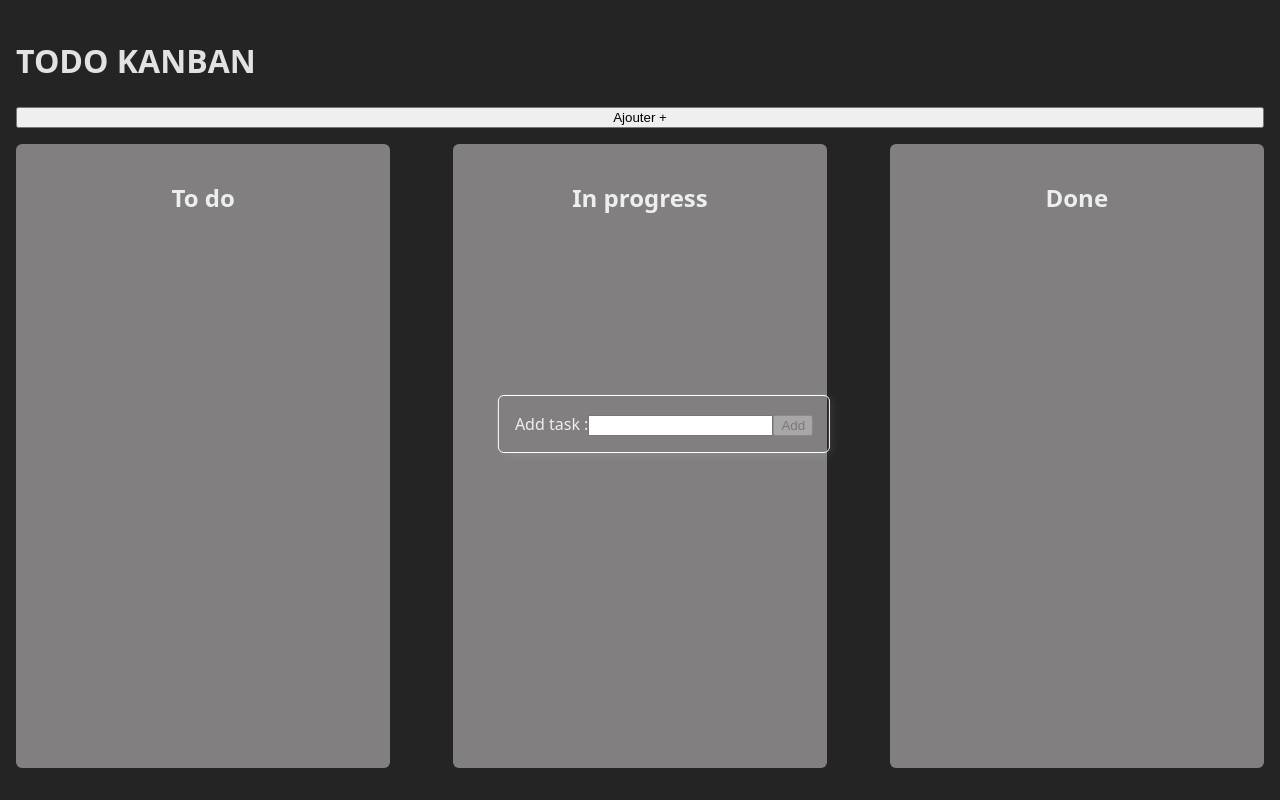
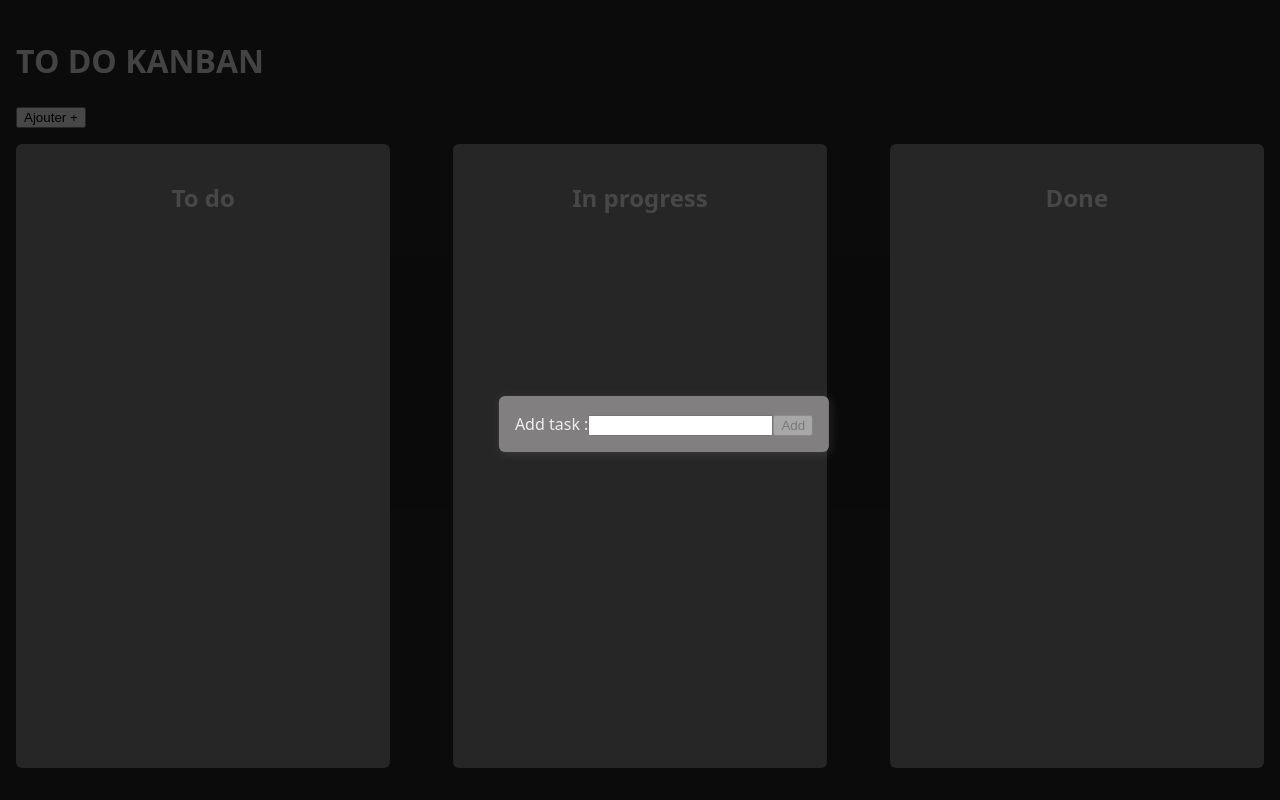
Before and after one commit to OlivierCadoz/vue-playground, a Vue app: page / in a window 1280 px wide. Both pictures are taken after a click on the button "Ajouter +". Built offline with nearby package versions, Linux system fonts and the light colour scheme.

Commit message:
feat(directive): add a click outside directive to close modal

```diff
--- a/src/App.vue
+++ b/src/App.vue
@@ -2,9 +2,11 @@
 import TaskFormModal from './components/organisms/TaskFormModal.vue';
 import ButtonVP from './components/atoms/ButtonVP.vue';
 import { useTask } from './composables/useTask';
+import { useTaskForm } from './composables/useTaskForm';
 import TaskView from './components/organisms/TaskView.vue';
 
-const { showTaskForm, addTask, toggleTaskForm } = useTask();
+const { addTask } = useTask();
+const { showTaskForm, toggleTaskForm } = useTaskForm();
 
 const submitForm = (task) => {
   addTask(task);
@@ -14,12 +16,18 @@ const submitForm = (task) => {
 
 <template>
   <main>
-    <h1>TODO KANBAN</h1>
+    <h1>TO DO KANBAN</h1>
 
-    <ButtonVP @click="toggleTaskForm">Ajouter +</ButtonVP>
+    <ButtonVP @click.stop="toggleTaskForm">Ajouter +</ButtonVP>
 
     <TaskView />
 
     <TaskFormModal v-if="showTaskForm" @submitForm="submitForm" />
   </main>
 </template>
+
+<style lang="scss">
+.vp-button {
+  align-self: flex-start;
+}
+</style>
--- a/src/components/atoms/ModalVP.vue
+++ b/src/components/atoms/ModalVP.vue
@@ -1,23 +1,37 @@
 <script setup>
+import { useTaskForm } from '../../composables/useTaskForm';
+
+const { toggleTaskForm } = useTaskForm();
 </script>
 
 <template>
   <div class="vp-modal">
-    <slot></slot>
+    <div class="vp-modal_container" v-click-outside="toggleTaskForm">
+      <slot></slot>
+    </div>
   </div>
 </template>
 
 <style>
 .vp-modal {
   position: fixed;
+  top: 0;
+  right: 0;
+  left: 0;
+  bottom: 0;
+  background-color: rgba(0, 0, 0, 0.7);
+}
+
+.vp-modal_container {
+  position: fixed;
   top: 50%;
   left: 50%;
   max-width: 1000px;
   margin: 24px;
   padding: 16px;
-  border: 1px solid #fff;
   border-radius: 6px;
   box-shadow: 2px 2px 10px rgba(255, 255, 255, 0.1);
   transform: translate(-50%, -50%);
+  background-color: #817f7f;
 }
 </style>
--- a/src/composables/useTask.js
+++ b/src/composables/useTask.js
@@ -6,8 +6,6 @@ const filterTaskByStatus = (status) =>
   tasks.filter((task) => task.status === status);
 
 export function useTask() {
-  const showTaskForm = ref(false);
-
   const todos = computed(() => filterTaskByStatus('todo'));
 
   const doings = computed(() => filterTaskByStatus('doing'));
@@ -18,17 +16,11 @@ export function useTask() {
     tasks.push({ todo: event, status: 'todo' });
   };
 
-  const toggleTaskForm = () => {
-    showTaskForm.value = !showTaskForm.value;
-  };
-
   return {
     tasks,
-    showTaskForm,
     todos,
     doings,
     dones,
     addTask,
-    toggleTaskForm,
   };
 }
--- /dev/null
+++ b/src/composables/useTaskForm.js
@@ -0,0 +1,15 @@
+import { ref } from 'vue';
+
+const showTaskForm = ref(false);
+
+export function useTaskForm() {
+  const toggleTaskForm = () => {
+    console.log('toggling form');
+    showTaskForm.value = !showTaskForm.value;
+  };
+
+  return {
+    showTaskForm,
+    toggleTaskForm,
+  };
+}
--- /dev/null
+++ b/src/directives/clickOutside.js
@@ -0,0 +1,14 @@
+export default {
+  mounted(el, binding) {
+    el.clickOutsideEvent = function (event) {
+      console.log('click outside directive', event.target);
+      if (!(el === event.target || el.contains(event.target))) {
+        binding.value(event);
+      }
+    };
+    document.body.addEventListener('click', el.clickOutsideEvent);
+  },
+  unmounted(el) {
+    document.body.removeEventListener('click', el.clickOutsideEvent);
+  },
+};
--- a/src/main.js
+++ b/src/main.js
@@ -1,5 +1,10 @@
-import { createApp } from 'vue'
-import './style.scss'
-import App from './App.vue'
+import { createApp } from 'vue';
+import './style.scss';
+import App from './App.vue';
+import ClickOutside from './directives/clickOutside.js';
 
-createApp(App).mount('#app')
+const app = createApp(App);
+
+app.directive('click-outside', ClickOutside);
+
+app.mount('#app');
```
